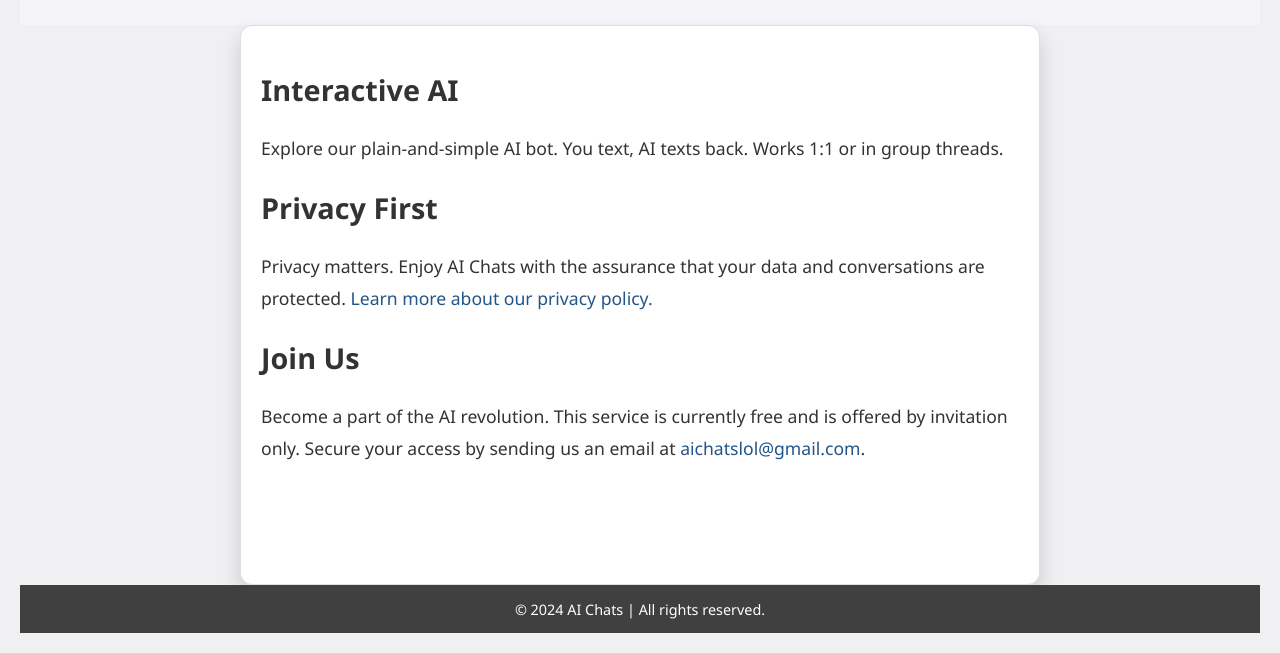
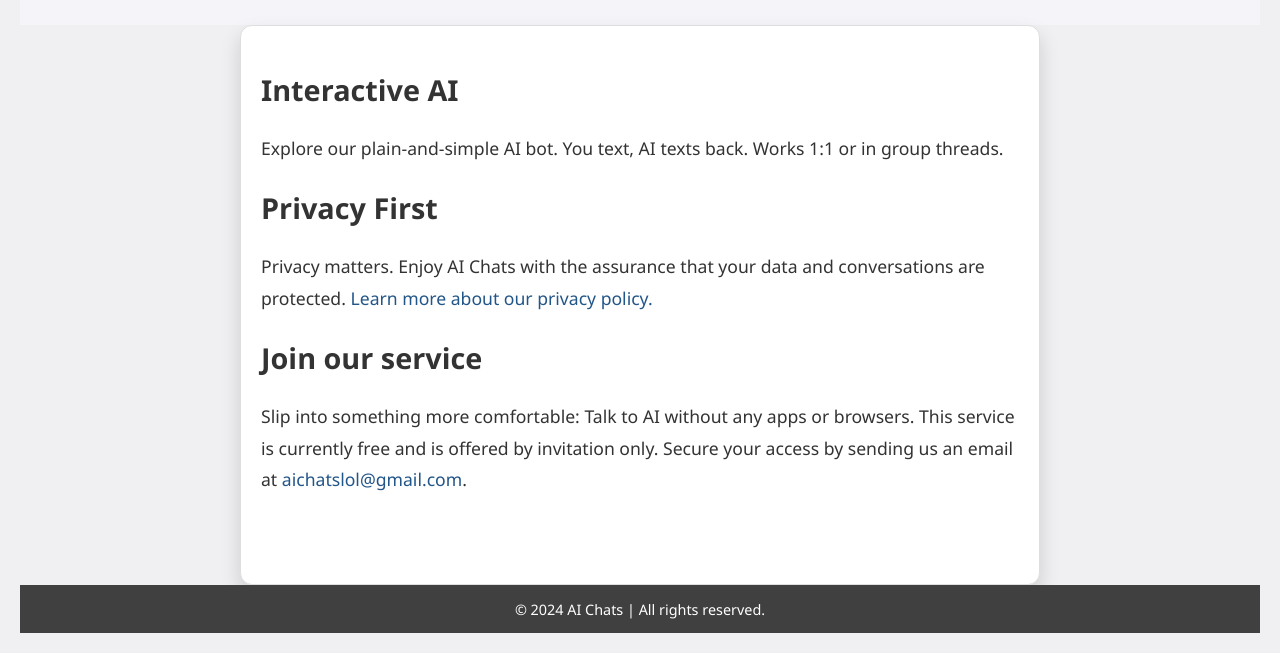
Before and after one commit to aichatslol/aichatslol.github.io, a plain HTML site: page index.html in a window 1280 px wide. Shown: the part 147-800 px from the top of the page. Drawn offline with Linux system fonts and the light colour scheme.

Commit message:
Update index.html

```diff
--- a/index.html
+++ b/index.html
@@ -21,8 +21,8 @@
             <p>Privacy matters. Enjoy AI Chats with the assurance that your data and conversations are protected. <a href="privacy.html">Learn more about our privacy policy.</a></p>
         </section>
         <section class="feature">
-            <h2>Join Us</h2>
-            <p>Become a part of the AI revolution. This service is currently free and is offered by invitation only. Secure your access by sending us an email at <a href="mailto:aichatslol@gmail.com">aichatslol@gmail.com</a>.</p>
+            <h2>Join our service</h2>
+            <p>Slip into something more comfortable: Talk to AI without any apps or browsers. This service is currently free and is offered by invitation only. Secure your access by sending us an email at <a href="mailto:aichatslol@gmail.com">aichatslol@gmail.com</a>.</p>
         </section>
     </div>
     <footer>
```
